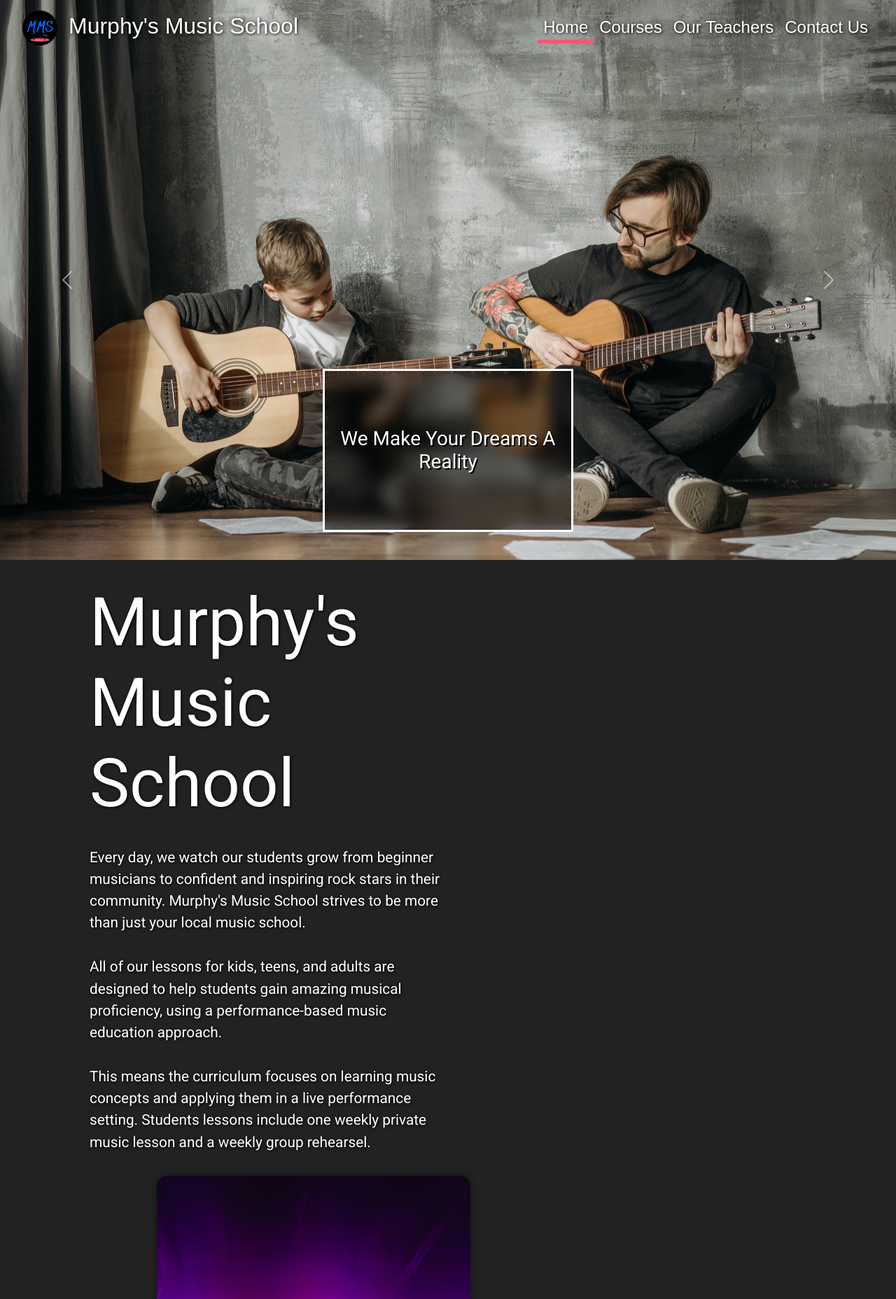
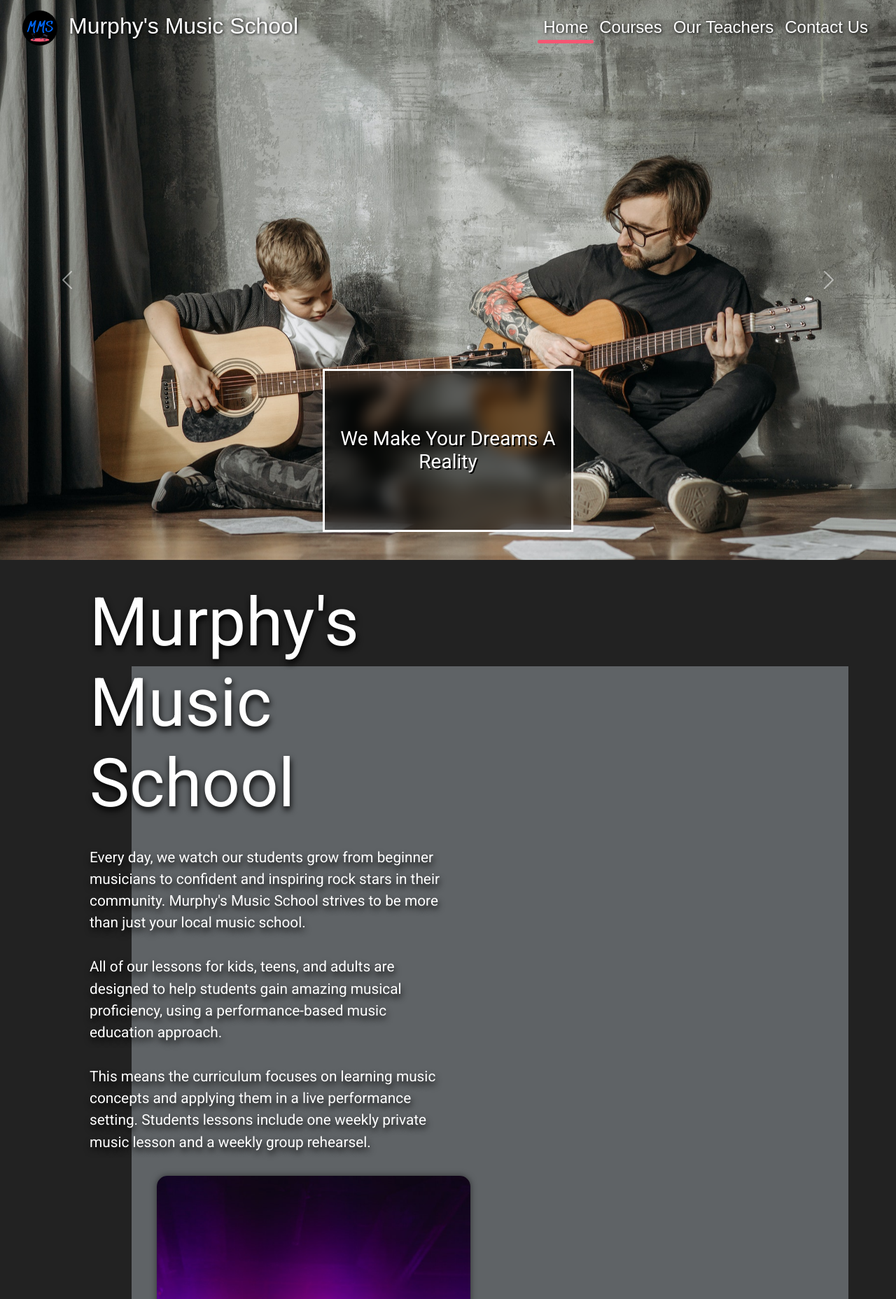
Before and after one commit to ColinJhEdwards/murphy-music-school, a React (Create React App) app: page / in a window 1280 px wide. Shown: the top 1856 px of the page at 70% size. Built offline with nearby package versions, Linux system fonts and the light colour scheme; a web font is replaced by a local one.

Commit message:
changed style of aboutUs component to have more contrast

```diff
--- a/src/components/AboutUs.js
+++ b/src/components/AboutUs.js
@@ -23,6 +23,7 @@ const AboutUs = () => {
       initial="hidden"
       ref={element}
     >
+      <div className="wall"></div>
       <div className="text">
         <h1>Murphy's Music School</h1>
         <p>
@@ -78,17 +79,27 @@ const StyledUs = styled(motion.div)`
   width: 80%;
   margin: auto;
   margin-top: 2rem;
+  position: relative;
+  .wall {
+    background: #5f6366;
+    position: absolute;
+    top: 0;
+    transform: translate(60px, 120px);
+    width: 100%;
+    height: 100%;
+    z-index: -1;
+  }
   .text {
     width: 50%;
 
     h1 {
       font-size: 6rem;
-      text-shadow: 1px 1px 4px black;
+      text-shadow: 1px 5px 10px black;
     }
     p {
       margin: 2rem 0rem;
       font-size: 1.3rem;
-      text-shadow: 1px 1px 4px black;
+      text-shadow: 1px 5px 10px black;
     }
   }
   .image {
@@ -122,7 +133,7 @@ const StyledUs = styled(motion.div)`
       .icon {
         font-size: 5rem;
         color: #0065f3;
-        text-shadow: 1px 1px 4px black;
+        filter: drop-shadow(10px 10px 1px rgba(0, 0, 0, 0.5));
       }
     }
   }
--- a/src/data/eventsData.js
+++ b/src/data/eventsData.js
@@ -25,8 +25,7 @@ const eventsData = () => {
       name: "Rooftop Concert",
       description1:
         "Hosted by Luca, every month we host a performance on the very roof of Murphy's Music School. One of the many benefits of attending Murphy's Music School is the opportunity to form your own band with your fellow students and we love to show off the bands that have been formed at our school.",
-      description2:
-        "Bring your friends, bring your family, sit back and enjoy the likes of 'A Band Named Bob', '45 Second Neighbors', 'The Moscow Gentlemen', 'Crab Rangoon Cometh Forth', and many, many more. We promise you won't be disappointed",
+      description2: `Bring your friends, bring your family, sit back and enjoy the likes of A Band Named Bob, 45 Second Neighbors, The Moscow Gentlemen, Crab Rangoon Cometh Forth, and Scooter Duders. We promise you won't be disappointed`,
       thumb: roofThumb,
       image: roof,
       date: "Every third Saturday of the month from 7pm-9pm!",
```
